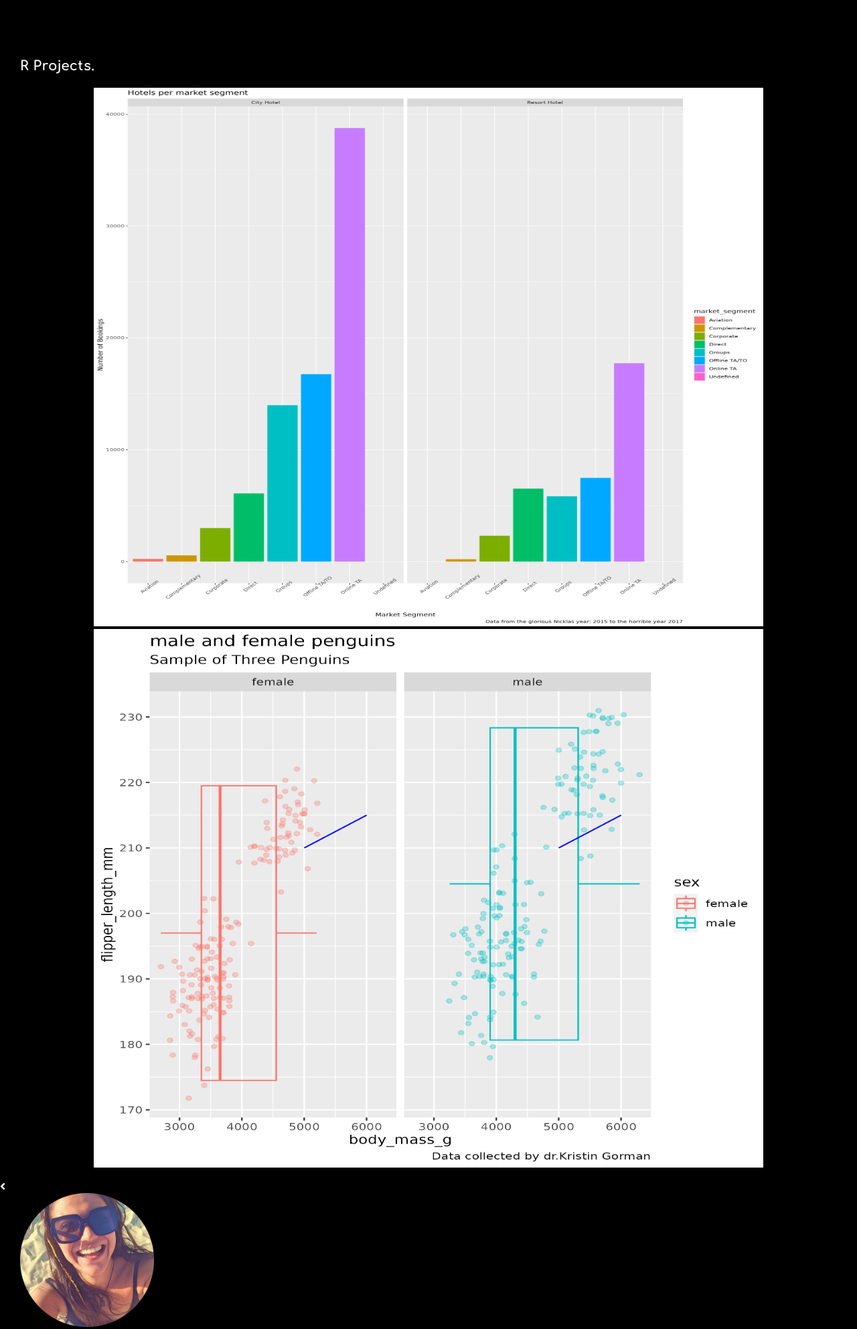
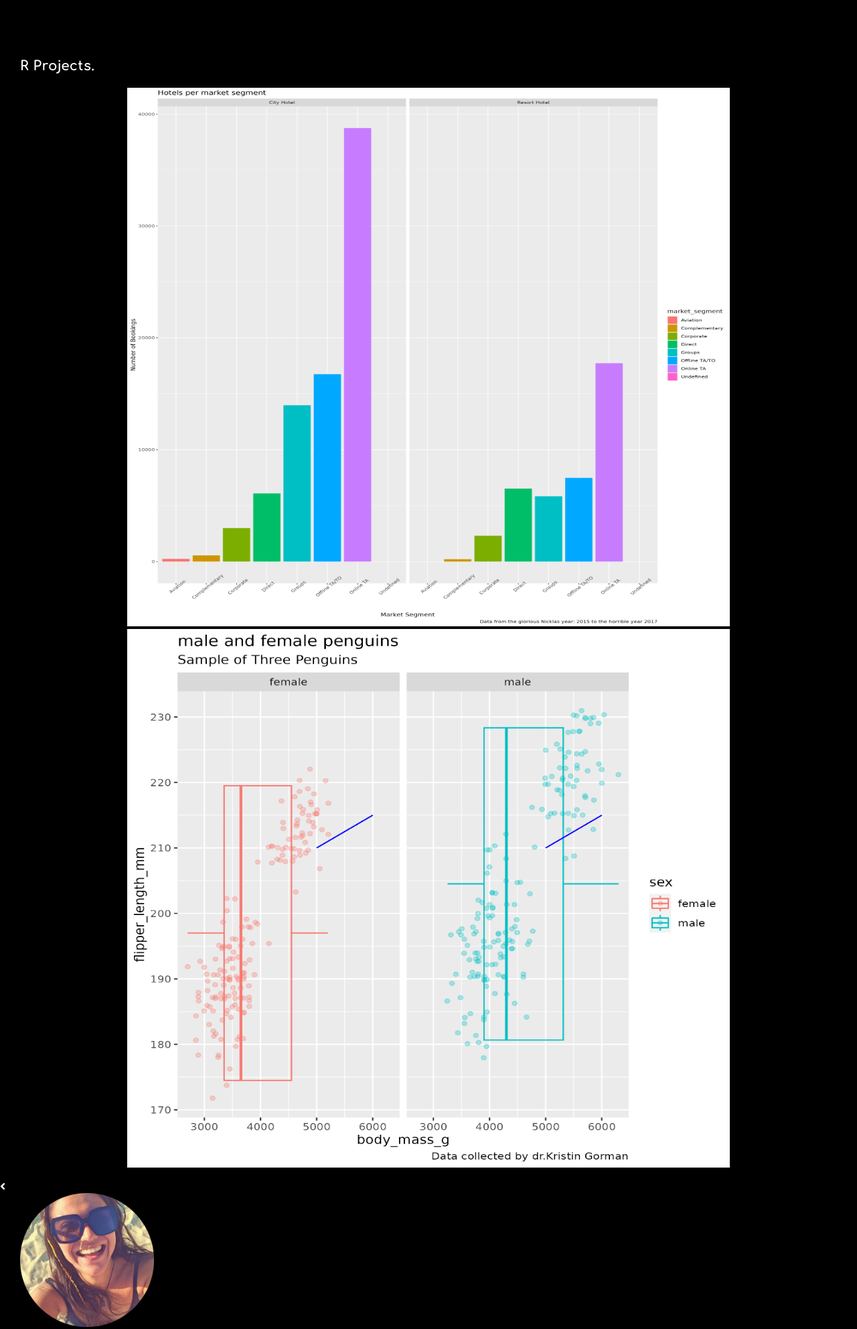
Before and after one commit to marinamaqueiroz/portfolio_marina, a plain HTML site: page index.html in a window 1280 px wide. Shown: the part 3700-5684 px from the top of the page at 67% size. Drawn offline with nearby package versions, Linux system fonts and the light colour scheme; grey boxes are pictures that could not be loaded.

Commit message:
Update index.html

```diff
--- a/index.html
+++ b/index.html
@@ -72,8 +72,8 @@
         <h1 align="justify" style="font-size: 20px; line-height: 1.6; letter-spacing: 0.5px;margin-left: 30px;margin-right: 30px;">R Projects.</h1>
         <section>
             <p style="text-align:center">
-              <img src="thewonderfuloctober2015.png" alt="hotel bookings per segment" width="1000" height="804" class="responsive-iframe">
-              <img src="Three Penguin Species.png" alt="three penguin species" width="1000"height="804" class="responsive-iframe">
+              <img src="thewonderfuloctober2015.png" alt="hotel bookings per segment" width="900" height="804" class="responsive-iframe">
+              <img src="Three Penguin Species.png" alt="three penguin species" width="900"height="804" class="responsive-iframe">
               </p>
             </section>
     </div>
@@ -115,7 +115,7 @@ Thank you for visiting my portfolio, and I invite you to explore my work and acc
           <div id="contact_container" class="container">
             <img src="microsoft-certified-associate-badge.svg" alt="PL 300" style= "width:150px;height:150px;margin-left:30px">
             <img src="google-data-analytics-certificate.2.png" alt="Google Data Analytics Badge" style="width:150px;height:150px;margin-left:30px">
-            <h1 align="justify" style="font-size: 20px; line-height: 1.6; letter-spacing: 0.5px;margin-left: 30px;margin-right: 30px;>Contact</h1>
+            <h1 align="justify" style="font-size: 20px; line-height: 1.6; letter-spacing: 0.5px;margin-left: 30px;margin-right: 30px;">Contact</h1>
             <section>
                 <p align="justify" style="font-size: 18px; line-height: 1.6; letter-spacing: 0.5px;margin-left: 30px;margin-right: 30px;">
                   Marina M. <br>
```
